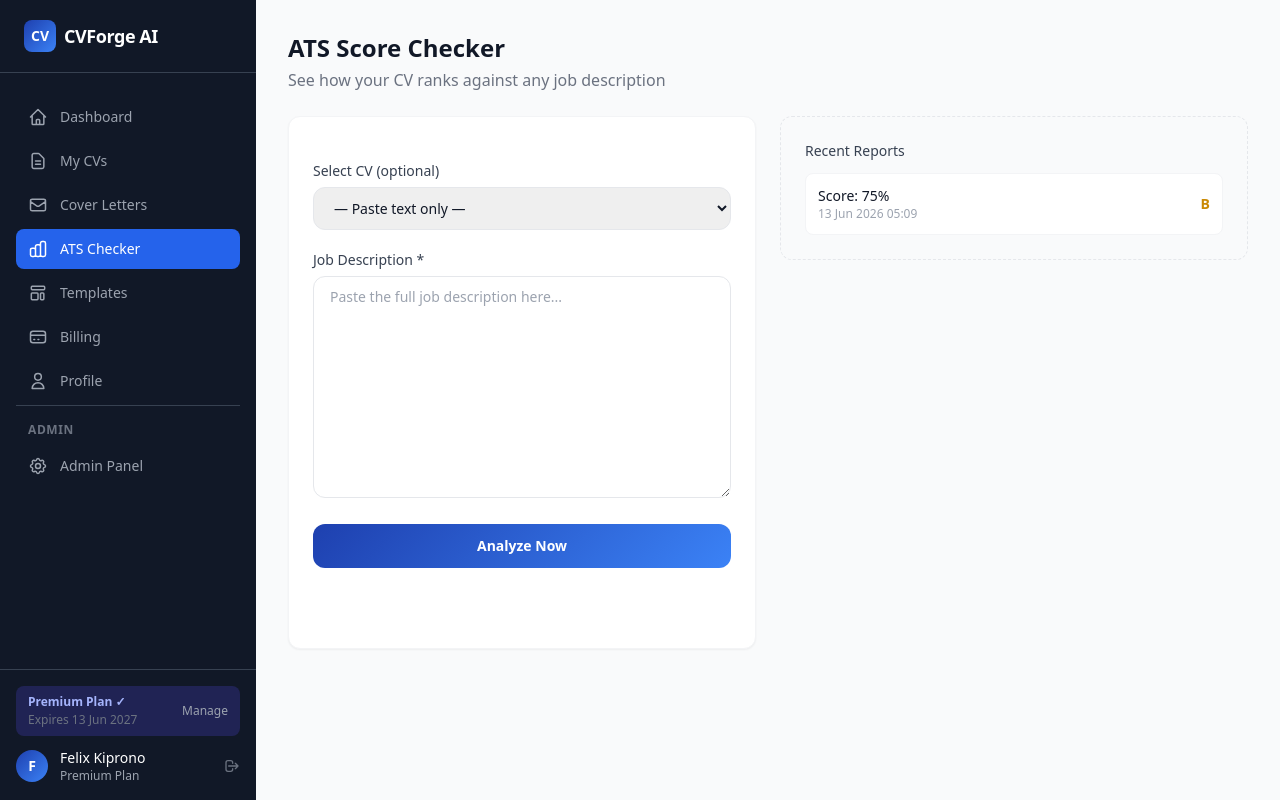
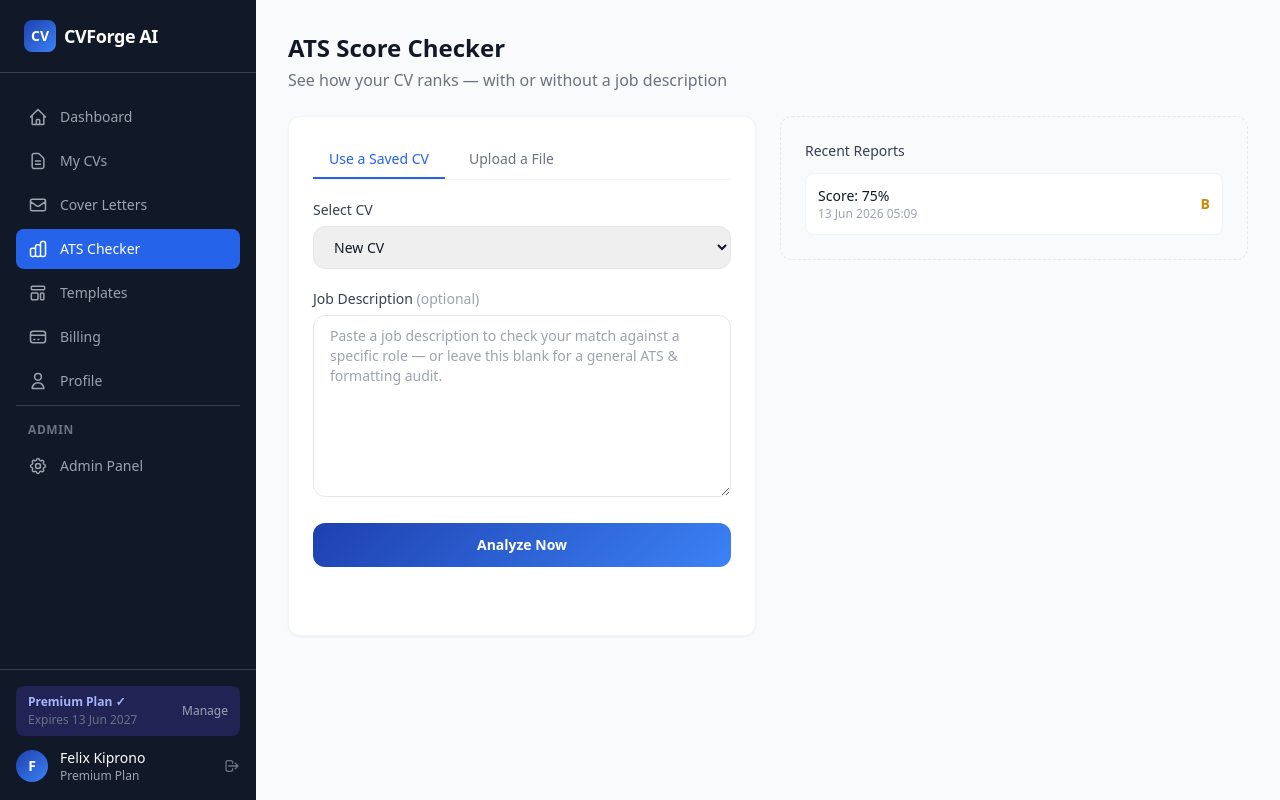
Before and after one commit to arvineee/Cv_Forge, a Flask app: page /ats/ in a window 1280 px wide. Run offline with Flask 3, Linux system fonts and the light colour scheme; a user stored in the database is signed in; some libraries are stand-ins or nearby versions.

Commit message:
Update site

```diff
--- a/app/templates/ats/index.html
+++ b/app/templates/ats/index.html
@@ -1,37 +1,93 @@
 {% extends "base_dashboard.html" %}
 {% block title %}ATS Checker{% endblock %}
 {% block page_title %}ATS Score Checker{% endblock %}
-{% block page_subtitle %}See how your CV ranks against any job description{% endblock %}
+{% block page_subtitle %}See how your CV ranks — with or without a job description{% endblock %}
 
 {% block content %}
 <div class="grid lg:grid-cols-2 gap-6">
   <div class="bg-white rounded-xl border border-gray-100 shadow-sm p-6">
-    <form id="ats-form" hx-post="{{ url_for('ats.check') }}" hx-target="#ats-result"
+
+    <!-- Tabs: Saved CV vs Upload File -->
+    <div class="flex gap-2 mb-5 border-b border-gray-100">
+      <button type="button" id="tab-btn-saved" onclick="atsSwitchTab('saved')"
+              class="px-4 py-2 text-sm font-medium border-b-2 border-blue-600 text-blue-600">
+        Use a Saved CV
+      </button>
+      <button type="button" id="tab-btn-upload" onclick="atsSwitchTab('upload')"
+              class="px-4 py-2 text-sm font-medium border-b-2 border-transparent text-gray-500 hover:text-gray-700">
+        Upload a File
+      </button>
+    </div>
+
+    <!-- Saved CV form -->
+    <form id="tab-panel-saved" hx-post="{{ url_for('ats.check') }}" hx-target="#ats-result"
           hx-indicator="#ats-loading" class="space-y-5">
       <input type="hidden" name="csrf_token" value="{{ csrf_token() }}"/>
+
+      {% if resumes %}
       <div>
-        <label class="block text-sm font-medium text-gray-700 mb-1.5">Select CV (optional)</label>
-        <select name="resume_id"
+        <label class="block text-sm font-medium text-gray-700 mb-1.5">Select CV</label>
+        <select name="resume_id" required
                 class="w-full border border-gray-200 rounded-xl px-4 py-2.5 text-sm focus:outline-none focus:ring-2 focus:ring-blue-500">
-          <option value="">— Paste text only —</option>
           {% for resume in resumes %}
           <option value="{{ resume.id }}">{{ resume.title }}</option>
           {% endfor %}
         </select>
       </div>
+      {% else %}
+      <div class="text-sm text-gray-500 bg-gray-50 border border-dashed border-gray-200 rounded-xl p-4">
+        You don't have any saved CVs yet.
+        <a href="{{ url_for('cv.new_cv') }}" class="text-blue-600 font-medium">Create one</a>
+        or switch to <button type="button" onclick="atsSwitchTab('upload')" class="text-blue-600 font-medium underline">Upload a File</button>.
+      </div>
+      {% endif %}
+
       <div>
-        <label class="block text-sm font-medium text-gray-700 mb-1.5">Job Description *</label>
-        <textarea name="job_description" rows="10" required placeholder="Paste the full job description here..."
+        <label class="block text-sm font-medium text-gray-700 mb-1.5">Job Description <span class="text-gray-400 font-normal">(optional)</span></label>
+        <textarea name="job_description" rows="8" placeholder="Paste a job description to check your match against a specific role — or leave this blank for a general ATS &amp; formatting audit."
                   class="w-full border border-gray-200 rounded-xl px-4 py-2.5 text-sm focus:outline-none focus:ring-2 focus:ring-blue-500 resize-y"></textarea>
       </div>
+
+      {% if resumes %}
       <button type="submit"
               class="w-full py-3 gradient-brand text-white font-semibold rounded-xl hover:opacity-90 transition text-sm">
         Analyze Now
       </button>
-      <div id="ats-loading" class="htmx-indicator text-center text-sm text-gray-400 py-2">
-        Analyzing… this takes a few seconds
+      {% endif %}
+    </form>
+
+    <!-- Upload File form -->
+    <form id="tab-panel-upload" hx-post="{{ url_for('ats.check_upload') }}" hx-target="#ats-result"
+          hx-indicator="#ats-loading" hx-encoding="multipart/form-data" class="space-y-5 hidden">
+      <input type="hidden" name="csrf_token" value="{{ csrf_token() }}"/>
+
+      <div>
+        <label class="block text-sm font-medium text-gray-700 mb-1.5">CV File (PDF or DOCX)</label>
+        <label for="ats-file-input"
+               class="flex flex-col items-center justify-center w-full border-2 border-dashed border-gray-200 rounded-xl px-4 py-8 text-sm text-gray-500 cursor-pointer hover:border-blue-300 hover:text-blue-600 transition">
+          <span id="ats-file-label">Click to choose a file, or drag it here</span>
+          <span class="text-xs text-gray-400 mt-1">PDF or DOCX, up to 10MB</span>
+        </label>
+        <input id="ats-file-input" type="file" name="cv_file" accept=".pdf,.docx" required class="hidden"
+               onchange="document.getElementById('ats-file-label').textContent = this.files[0] ? this.files[0].name : 'Click to choose a file, or drag it here'"/>
       </div>
+
+      <div>
+        <label class="block text-sm font-medium text-gray-700 mb-1.5">Job Description <span class="text-gray-400 font-normal">(optional)</span></label>
+        <textarea name="job_description" rows="6" placeholder="Paste a job description to check your match against a specific role — or leave this blank for a general ATS &amp; formatting audit."
+                  class="w-full border border-gray-200 rounded-xl px-4 py-2.5 text-sm focus:outline-none focus:ring-2 focus:ring-blue-500 resize-y"></textarea>
+      </div>
+
+      <button type="submit"
+              class="w-full py-3 gradient-brand text-white font-semibold rounded-xl hover:opacity-90 transition text-sm">
+        Upload &amp; Analyze
+      </button>
+      <p class="text-xs text-gray-400 text-center">This file is only used for this check — it isn't saved to your account.</p>
     </form>
+
+    <div id="ats-loading" class="htmx-indicator text-center text-sm text-gray-400 py-2 mt-2">
+      Analyzing… this takes a few seconds
+    </div>
   </div>
 
   <div id="ats-result">
@@ -58,9 +114,37 @@
     <div class="bg-gray-50 rounded-xl border border-dashed border-gray-200 p-8 text-center">
       <p class="text-4xl mb-3">📊</p>
       <p class="font-medium text-gray-700">Your ATS report will appear here</p>
-      <p class="text-sm text-gray-400 mt-1">Paste a job description and click Analyze</p>
+      <p class="text-sm text-gray-400 mt-1">Pick a saved CV or upload a file, then click Analyze</p>
     </div>
     {% endif %}
   </div>
 </div>
+
+<script>
+function atsSwitchTab(tab) {
+  const savedPanel = document.getElementById('tab-panel-saved');
+  const uploadPanel = document.getElementById('tab-panel-upload');
+  const savedBtn = document.getElementById('tab-btn-saved');
+  const uploadBtn = document.getElementById('tab-btn-upload');
+
+  const activeCls = ['border-blue-600', 'text-blue-600'];
+  const inactiveCls = ['border-transparent', 'text-gray-500'];
+
+  if (tab === 'saved') {
+    savedPanel.classList.remove('hidden');
+    uploadPanel.classList.add('hidden');
+    savedBtn.classList.add(...activeCls);
+    savedBtn.classList.remove(...inactiveCls);
+    uploadBtn.classList.add(...inactiveCls);
+    uploadBtn.classList.remove(...activeCls);
+  } else {
+    uploadPanel.classList.remove('hidden');
+    savedPanel.classList.add('hidden');
+    uploadBtn.classList.add(...activeCls);
+    uploadBtn.classList.remove(...inactiveCls);
+    savedBtn.classList.add(...inactiveCls);
+    savedBtn.classList.remove(...activeCls);
+  }
+}
+</script>
 {% endblock %}
```
